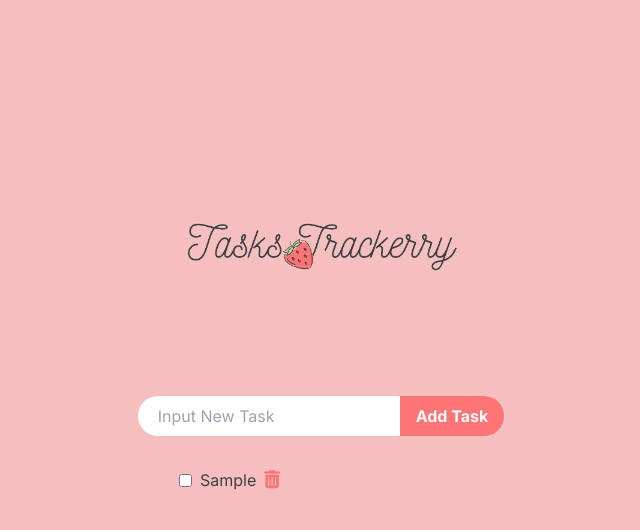
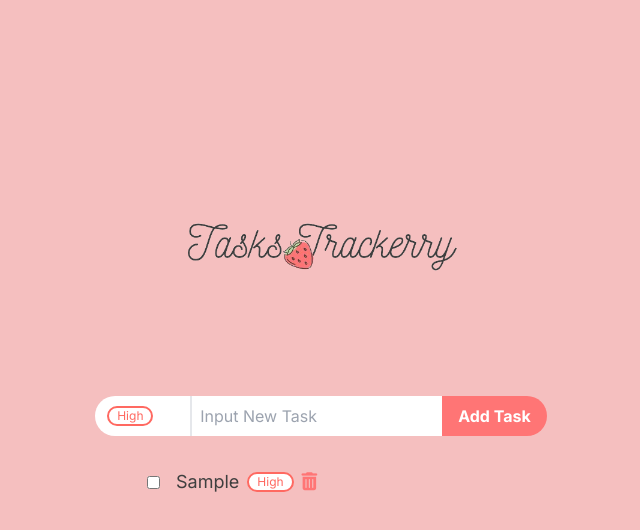
Before and after one commit to ivantanakaa/task-tracker, a Next.js app: page / in a window 1280 px wide. Both pictures are taken after typing "Sample" into the empty fields and a click on the button "Add Task". Shown: the top 530 px of the page, without its empty margins (319-959 px from the left). Built offline with nearby package versions, Linux system fonts and the light colour scheme.

Commit message:
feat: adding priority in tasks

```diff
--- /dev/null
+++ b/src/app/components/PriorityPill/index.tsx
@@ -0,0 +1,28 @@
+import { Priority } from "@/app/hooks/types";
+
+interface PriorityPillInterface {
+  type: Priority;
+}
+
+export default function PriorityPill({ type }: PriorityPillInterface) {
+  switch (type) {
+    case "high":
+      return (
+        <div className="text-xs rounded-full border-2 border-[#FF6961] px-2 no-underline bg-white text-[#FF6961]">
+          High
+        </div>
+      );
+    case "moderate":
+      return (
+        <div className="text-xs rounded-full border-2 border-[#FFA500] px-2 no-underline bg-white text-[#FFA500]">
+          Moderate
+        </div>
+      );
+    case "low":
+      return (
+        <div className="text-xs rounded-full border-2 border-[#008000] px-2 no-underline bg-white text-[#008000]">
+          Low
+        </div>
+      );
+  }
+}
--- a/src/app/components/TaskForm/index.tsx
+++ b/src/app/components/TaskForm/index.tsx
@@ -1,25 +1,44 @@
 "use client";
 
 import { useTasks } from "@/app/hooks/useTasks";
+import PriorityPill from "../PriorityPill";
+import { Priority } from "@/app/hooks/types";
+import { useState } from "react";
 
 export default function Form() {
   const { addTask } = useTasks();
+  const [priority, setPriority] = useState<Priority>("high");
 
   const handleSubmit = (e: any) => {
     e.preventDefault();
-    addTask(e.target.task.value);
+    addTask(e.target.task.value, e.target.priority.value);
     e.target.task.value = "";
   };
 
   return (
     <div className="flex flex-col justify-center items-center gap-16">
-      <div className="flex flex-col justify-center items-center gap-8">
-        <form onSubmit={handleSubmit}>
+      <form
+        onSubmit={handleSubmit}
+        className="flex flex-row justify-center items-center"
+      >
+        <div className="relative pl-3 flex rounded-l-full justify-left items-center bg-white h-[40px] w-[95px]">
+          <select
+            name="priority"
+            value={priority}
+            className="opacity-0 absolute h-full"
+            onChange={(e) => setPriority(e.target.value as Priority)}
+          >
+            <option value={"high"}>High</option>
+            <option value={"moderate"}>Moderate</option>
+            <option value={"low"}>Low</option>
+          </select>
+          <PriorityPill type={priority} />
+        </div>
         <input
           name="task"
           type="text"
           placeholder="Input New Task"
-            className="p-2 pl-5 rounded-l-full"
+          className="p-2 border-l-2"
         />
         <button
           type="submit"
@@ -29,6 +48,5 @@ export default function Form() {
         </button>
       </form>
     </div>
-    </div>
   );
 }
--- a/src/app/components/TaskList/TaskRow/index.tsx
+++ b/src/app/components/TaskList/TaskRow/index.tsx
@@ -1,4 +1,5 @@
 import { Task } from "@/app/hooks/types";
+import PriorityPill from "../../PriorityPill";
 
 interface TaskRowInterface {
   task: Task;
@@ -9,19 +10,18 @@ interface TaskRowInterface {
 export default function TaskRow(props: TaskRowInterface) {
   const { task, onToggleComplete, onDelete } = props;
 
-  const { id, name, completed } = task;
+  const { id, name, completed, priority } = task;
 
   return (
     <li
       key={id}
-      onClick={() => onToggleComplete(id)}
       className={
-        "flex justify-center align-middle items-center gap-2 p-2 cursor-pointer " +
-        (completed && "line-through")
+        "flex justify-center align-middle items-center gap-2 p-2"
       }
     >
-      <input type="checkbox" className="cursor-pointer" checked={completed} />
-      {name}
+      <input type="checkbox" className="cursor-pointer" checked={completed} onChange={()=>onToggleComplete(id)} />
+      <span className={"ml-2 text-lg cursor-pointer " + (completed && "line-through")} onClick={()=>onToggleComplete(id)}>{name}</span>
+      <PriorityPill type={priority} />
 
       <button onClick={() => onDelete(id)}>
         <i className="fa-solid fa-trash-can text-[#ff7575] text-lg"></i>
--- a/src/app/components/TaskList/index.tsx
+++ b/src/app/components/TaskList/index.tsx
@@ -9,7 +9,7 @@ export default function TaskList() {
     toggleTask(id);
   };
   return (
-    <ul className="flex flex-col justify-start items-start w-[300px] mt-6">
+    <ul className="flex flex-col justify-start items-start w-[364px] mt-6">
       {tasks.toReversed().map((task, index) => (
         <TaskRow
           key={index}
--- a/src/app/hooks/types.ts
+++ b/src/app/hooks/types.ts
@@ -1,8 +1,8 @@
-type Priority = "high" | "moderate" | "low";
+export type Priority = "high" | "moderate" | "low";
 
 export interface Task {
   id: number;
   name: string;
-//   priority: Priority;
+  priority: Priority;
   completed: boolean;
 }
--- a/src/app/hooks/useTasks.tsx
+++ b/src/app/hooks/useTasks.tsx
@@ -1,11 +1,11 @@
 "use client";
 
 import { createContext, useContext, useEffect, useState } from "react";
-import { Task } from "./types";
+import { Priority, Task } from "./types";
 
 interface TasksContextInterface {
   tasks: Task[];
-  addTask: (taskName: string) => void;
+  addTask: (name: string, priority: Priority) => void;
   removeTask: (taskId: number) => void;
   toggleTask: (taskId: number) => void;
 }
@@ -36,10 +36,11 @@ export function TasksProvider({ children }) {
     localStorage.setItem("tasks", JSON.stringify(tasks));
   }, [tasks]);
 
-  const addTask = (taskName: string) => {
+  const addTask = (name: string, priority: Priority) => {
     const task: Task = {
       id: tasks.length + 1,
-      name: taskName,
+      name: name,
+      priority: priority,
       completed: false,
     };
 
```
Lines whose indentation alone changed are shown as unchanged.
